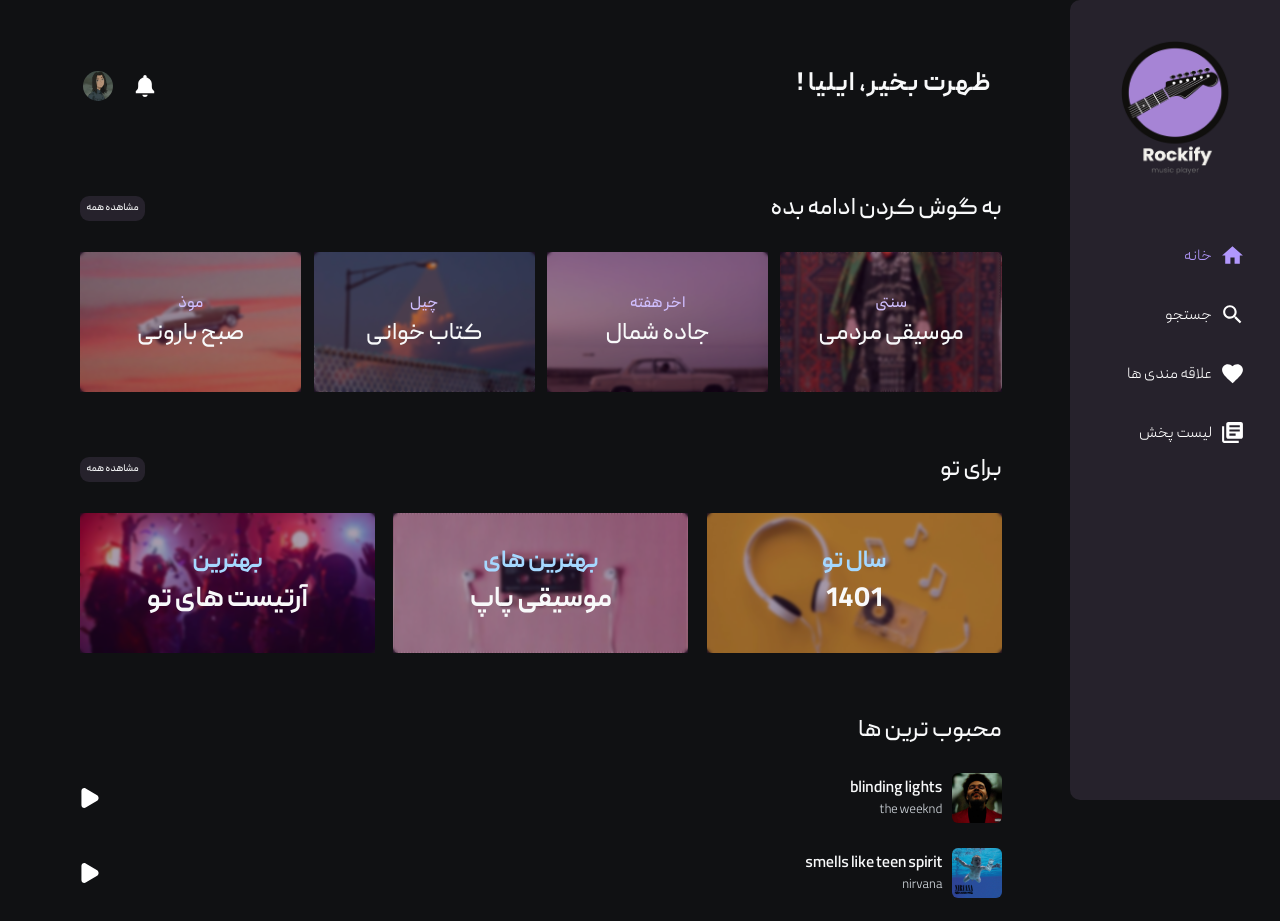
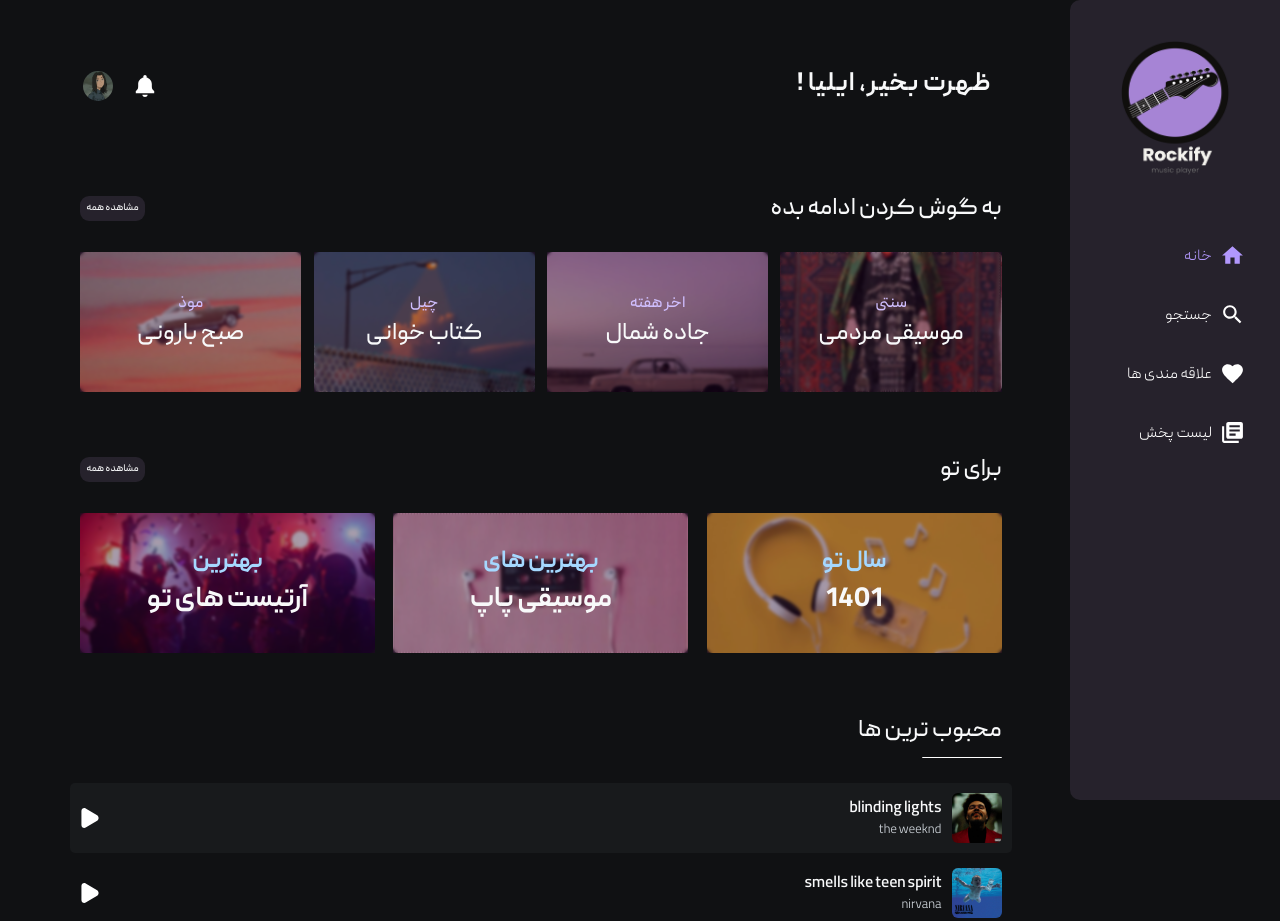
Before and after one commit to iliyaahmadi/Rockify, a React (Vite) app: page / in a window 1280 px wide. Shown: the top 921 px of the page. Built offline with nearby package versions, Linux system fonts and the light colour scheme.

Commit message:
feat : change popular songs bg every other el

```diff
--- a/src/styles/abstracts/_colors.scss
+++ b/src/styles/abstracts/_colors.scss
@@ -19,6 +19,7 @@ $gray-600: #868e96;
 $gray-700: #495057;
 $gray-800: #343a40;
 $gray-900: #212529;
+$gray-1000: #181a1c;
 
 $violet-000: #f3f0ff;
 $violet-100: #e5dbff;
--- a/src/styles/components/_popular.scss
+++ b/src/styles/components/_popular.scss
@@ -6,12 +6,23 @@
   flex-direction: column;
   justify-content: center;
   align-items: center;
-  gap: 5px;
+  gap: 15px;
   &__header {
+    position: relative;
     width: 100%;
     display: flex;
     align-items: center;
     justify-content: space-between;
+    &:before {
+      content: '';
+      position: absolute;
+      right: 0;
+      bottom: 10px;
+      height: 1px;
+      width: 80px;
+      border-bottom: 1px solid white;
+      border-radius: 2px;
+    }
   }
   &__body {
     width: 100%;
@@ -26,7 +37,7 @@
   flex-direction: column;
   align-items: center;
   justify-content: center;
-  gap: 25px;
+  gap: 5px;
   &__item {
   }
 }
@@ -35,7 +46,12 @@
   width: 100%;
   display: flex;
   align-items: center;
-  gap: 1%;
+  gap: 10px;
+  padding: 10px 10px;
+  border-radius: 5px;
+  &:nth-child(odd){
+    background: $gray-1000;
+  }
   &__title {
     b {
       margin: 0;
```
